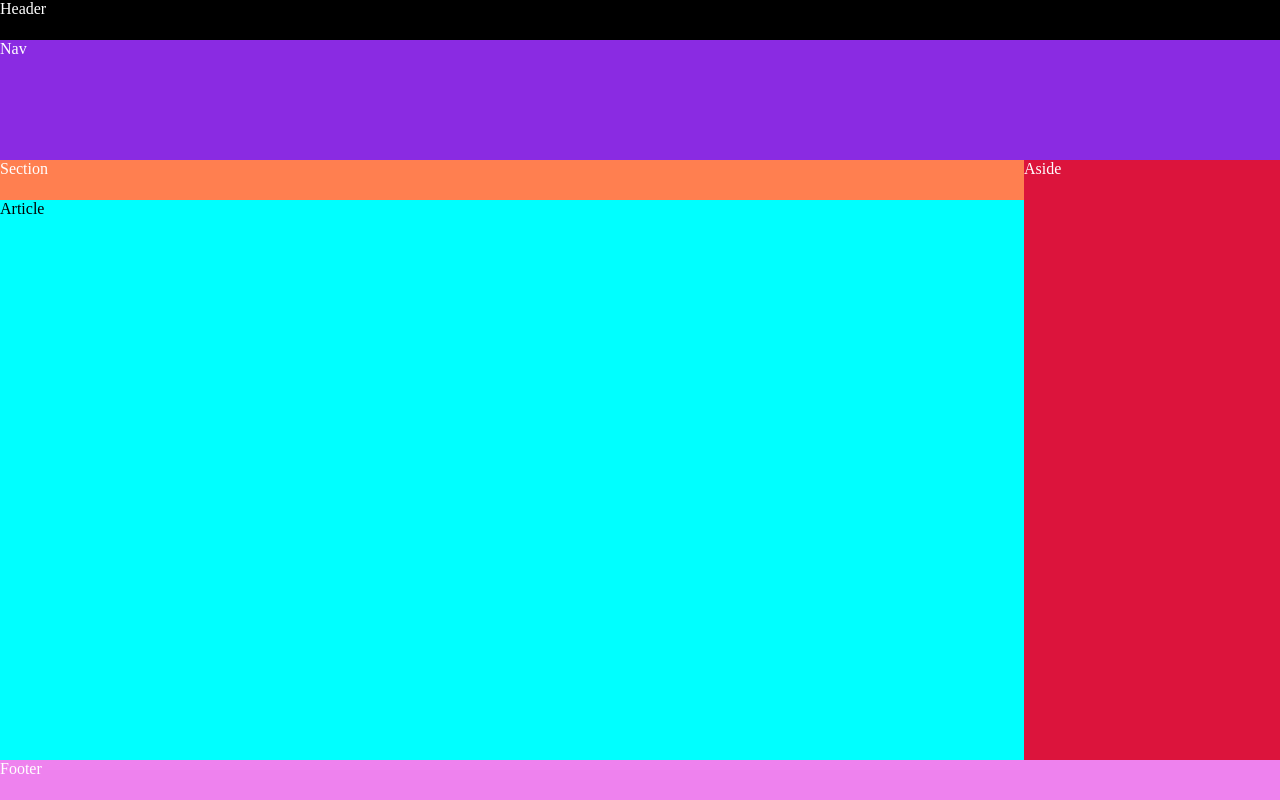
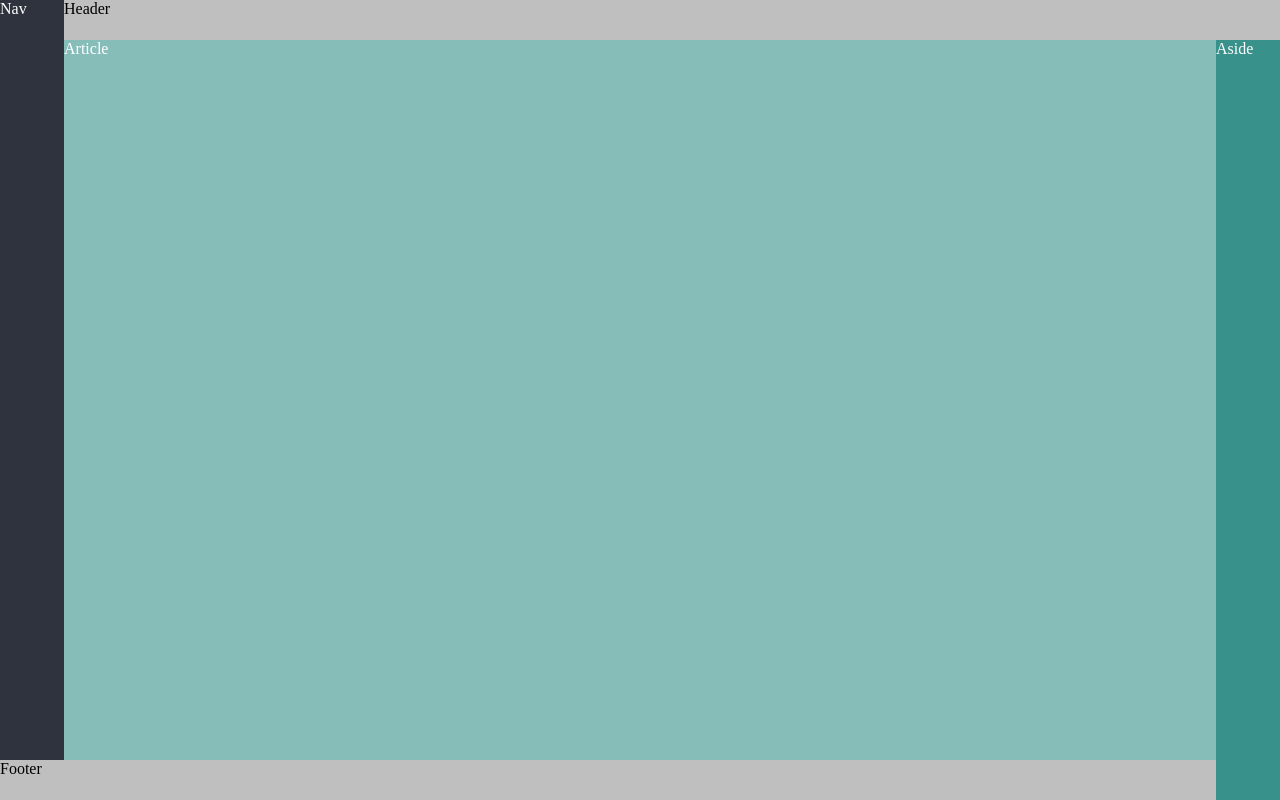
Before and after one commit to guicordeiro/tec-web, a plain HTML site: page primeira-aula/index.html in a window 1280 px wide. Drawn offline with Linux system fonts and the light colour scheme.

Commit message:
segunda aula

```diff
--- a/primeira-aula/css/style.css
+++ b/primeira-aula/css/style.css
@@ -12,30 +12,38 @@ p{
 	color: black;
 }
 header {
-	background-color: black;
+	background-color: #bfbfbf;
 	height: 5%;
+	width: 95%;
+	float: right;
 }
 nav {
-	background-color: blueviolet;
-	height: 15%;
+	background-color: #2e333e;
+	height: 95%;
+	width: 5%;
+	float: left;
 }
 section {
-	background-color: coral;
-	height: 5%;
-	width: 80%;
+	background-color: #86bdb9;
+	height: 15%;
+	width: 90%;
+	float: left;
 }
 article {
-	background-color: aqua;
-	height: 70%;
-	width: 80%;
+	background-color: #86bdb9;
+	height: 90%;
+	width: 90%;
+	float: left;
 }
 aside {
-	background-color: crimson;
-	width: 20%;
-	height: 75%;
+	background-color: #38918b;
+	width: 5%;
+	height: 95%;
 	float: right;
 }
 footer {
-	background-color: violet;
+	background-color: #bfbfbf;
 	height: 5%;
+	width: 95%;
+	float: left;
 }
--- a/primeira-aula/index.html
+++ b/primeira-aula/index.html
@@ -4,11 +4,11 @@
 		<link rel="stylesheet" href="css/style.css">
 	</head>
 	<body>
-		<header><p>Header</p></header>
+		<header><p class="pBlack">Header</p></header>
 		<nav><p>Nav</p></nav>
 		<aside><p>Aside</p></aside>
-		<section><p>Section</p></section>
-		<article><p class="pBlack">Article</p></article>
-		<footer><p>Footer</p></footer>
+		<!-- <section><p></p></section> -->
+		<article><p>Article</p></article>
+		<footer><p class="pBlack">Footer</p></footer>
 	</body>
 </html>
```
